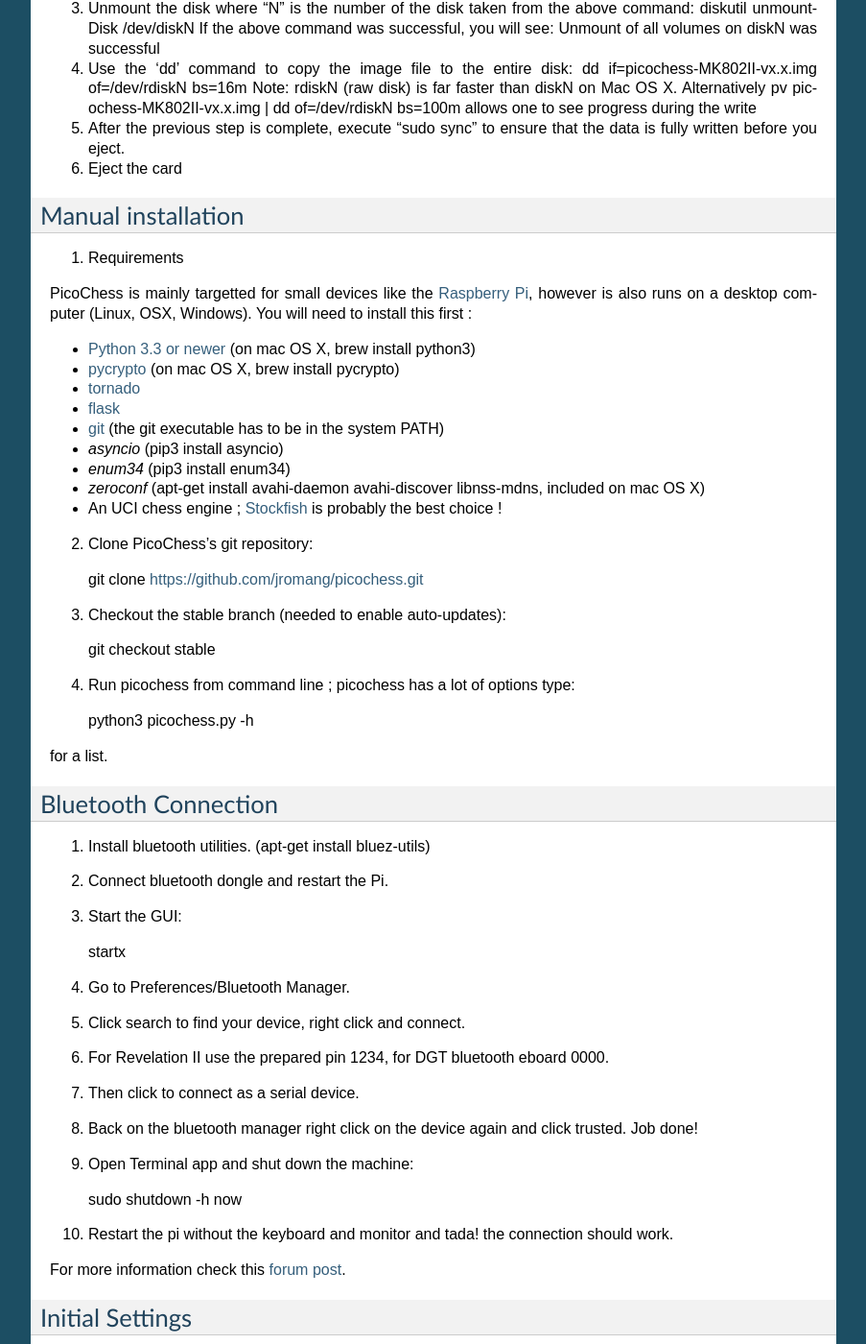
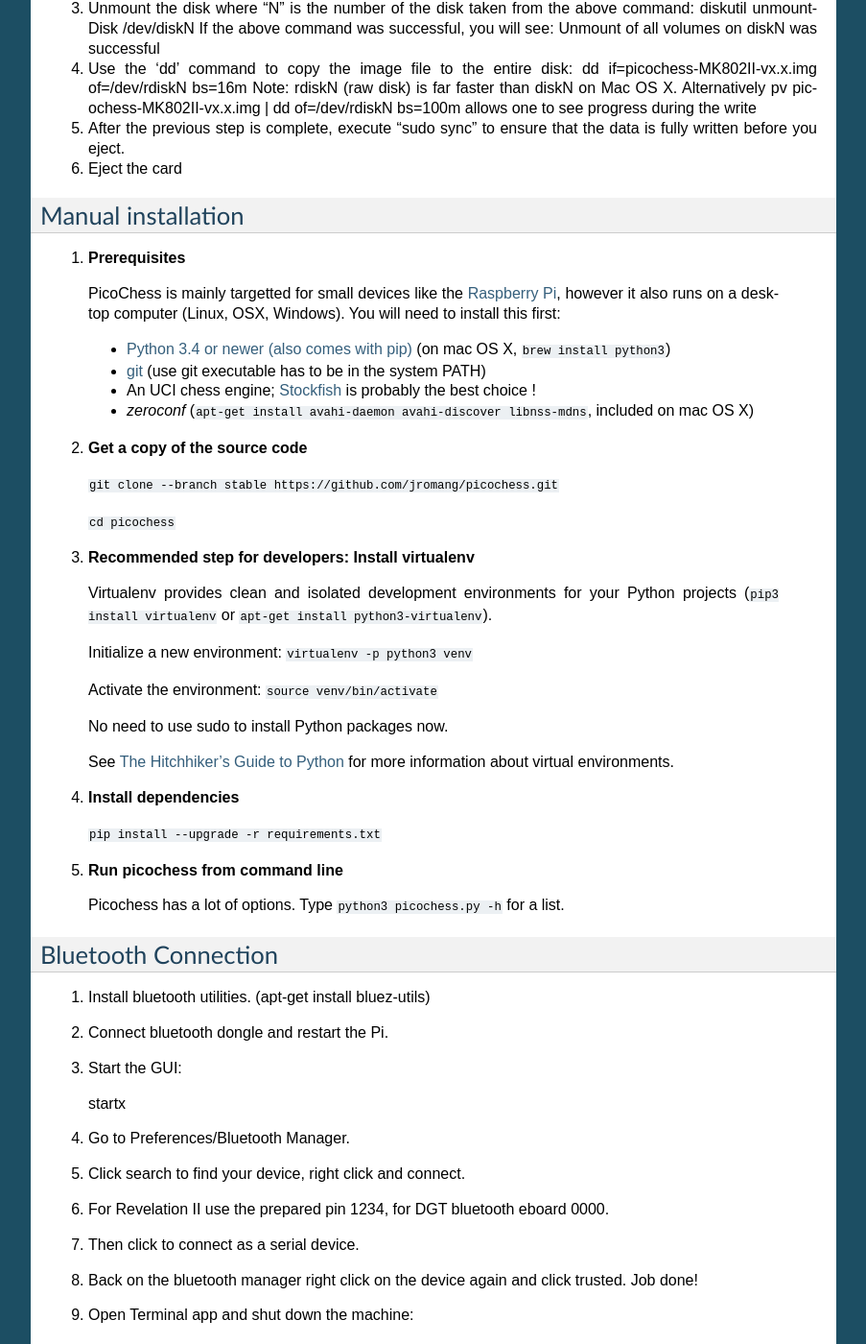
Before and after one commit to jromang/picochess, a Sphinx documentation site: the page built from docs/installation.rst, in a window 1280 px wide and 1400 px high, scrolled down 1223 px. Shown: the whole window at 96% size, without its empty margins (198-1101 px from the left). Built offline with Sphinx 7.4.7, drawn with Linux system fonts in a browser that asks for light colours.

Commit message:
Update installation instructions

```diff
--- a/docs/installation.rst
+++ b/docs/installation.rst
@@ -81,42 +81,51 @@ Copying the image to an SD Card on Mac OS X
 Manual installation
 -------------------
 
-1. Requirements
+1. **Prerequisites**
 
-PicoChess is mainly targetted for small devices like the `Raspberry Pi <http://www.raspberrypi.org>`_, however is also
-runs on a desktop computer (Linux, OSX, Windows). You will need to install this first :
+  PicoChess is mainly targetted for small devices like the
+  `Raspberry Pi <http://www.raspberrypi.org>`_, however it also
+  runs on a desktop computer (Linux, OSX, Windows). You will need to install this
+  first:
 
-* `Python 3.3 or newer <https://www.python.org/downloads/>`_ (on mac OS X, brew install python3)
+  * `Python 3.4 or newer (also comes with pip) <https://www.python.org/downloads/>`_
+    (on mac OS X, ``brew install python3``)
 
-* `pycrypto <https://pypi.python.org/pypi/pycrypto>`_ (on mac OS X, brew install pycrypto)
+  * `git <http://git-scm.com/>`_ (use git executable has to be in the system PATH)
 
-* `tornado <http://www.tornadoweb.org>`_
+  * An UCI chess engine; `Stockfish <http://stockfishchess.org/>`_ is probably
+    the best choice !
 
-* `flask <https://github.com/mitsuhiko/flask>`_
+  * `zeroconf` (``apt-get install avahi-daemon avahi-discover libnss-mdns``, included on mac OS X)
 
-* `git <http://git-scm.com/>`_ (the git executable has to be in the system PATH)
+2. **Get a copy of the source code**
 
-* `asyncio` (pip3 install asyncio)
+  ``git clone --branch stable https://github.com/jromang/picochess.git``
 
-* `enum34` (pip3 install enum34)
+  ``cd picochess``
 
-* `zeroconf` (apt-get install avahi-daemon avahi-discover libnss-mdns, included on mac OS X)
+3. **Recommended step for developers: Install virtualenv**
 
-* An UCI chess engine ; `Stockfish <http://stockfishchess.org/>`_ is probably the best choice !
+  Virtualenv provides clean and isolated development environments for your
+  Python projects (``pip3 install virtualenv`` or
+  ``apt-get install python3-virtualenv``).
 
-2. Clone PicoChess's git repository::
+  Initialize a new environment: ``virtualenv -p python3 venv``
 
-  git clone https://github.com/jromang/picochess.git
+  Activate the environment: ``source venv/bin/activate``
 
-3. Checkout the stable branch (needed to enable auto-updates):
+  No need to use sudo to install Python packages now.
 
-  git checkout stable
+  See `The Hitchhiker's Guide to Python <http://docs.python-guide.org/en/latest/dev/virtualenvs/>`_
+  for more information about virtual environments.
 
-4. Run picochess from command line ; picochess has a lot of options type::
+4. **Install dependencies**
 
-  python3 picochess.py -h
+  ``pip install --upgrade -r requirements.txt``
 
-for a list.
+5. **Run picochess from command line**
+
+  Picochess has a lot of options. Type ``python3 picochess.py -h`` for a list.
 
 Bluetooth Connection
 --------------------
```
